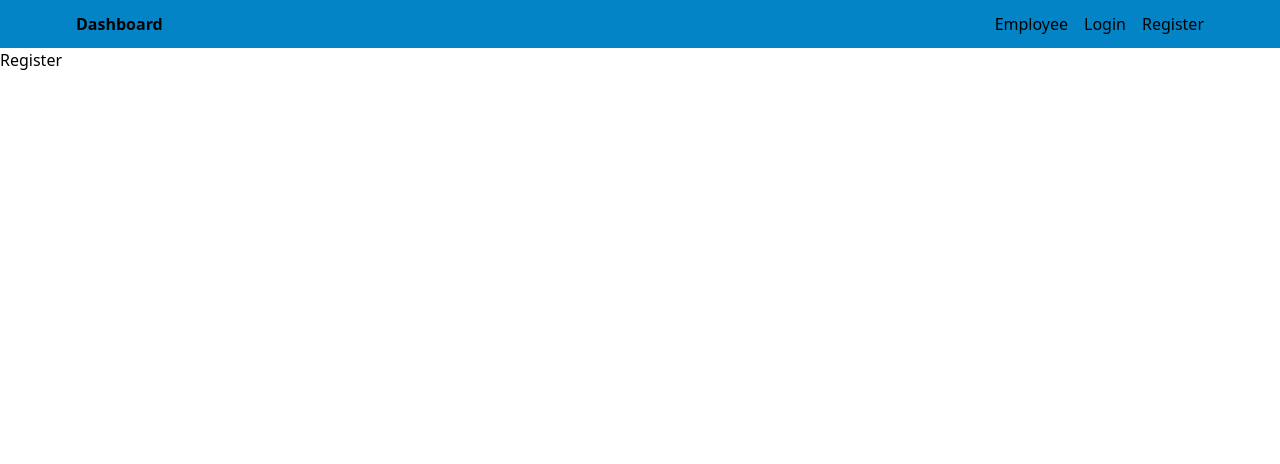
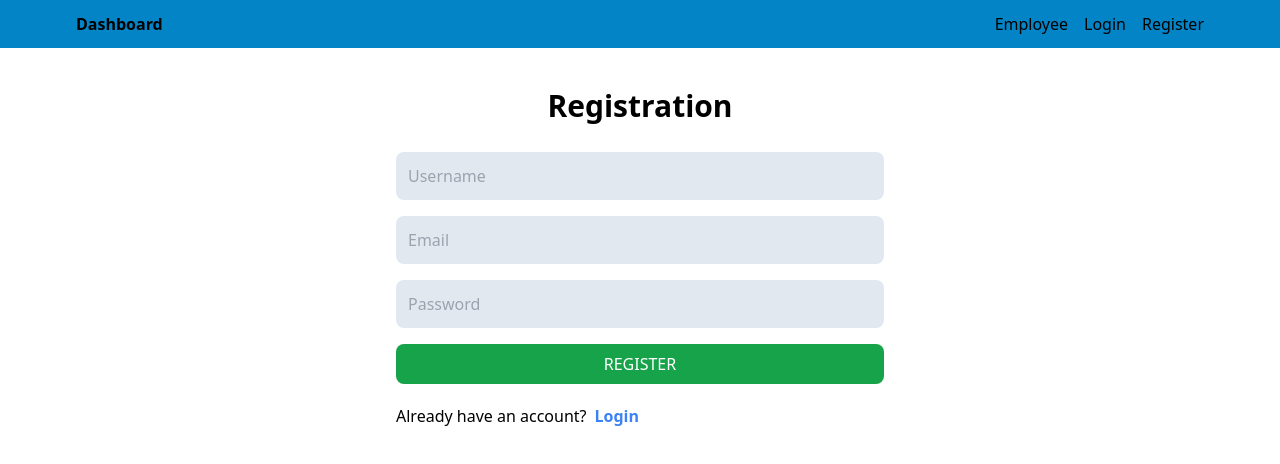
Before and after one commit to rishavConsoleLog21/ems, a React (Vite) app in the folder client/: page /register in a window 1280 px wide. Shown: the top 464 px of the page. Built offline with nearby package versions, Linux system fonts and the light colour scheme.

Commit message:
Add Registration Page & functionality

```diff
--- a/client/src/pages/Register.jsx
+++ b/client/src/pages/Register.jsx
@@ -1,7 +1,83 @@
-import React from "react";
+import { useState } from "react";
+import { Link } from "react-router-dom";
+const Register = () => {
+  const [formData, setFormData] = useState({});
+  const [error, setError] = useState(false);
+  const [loading, setLoading] = useState(false);
+  const handleChange = (e) => {
+    setFormData({ ...formData, [e.target.id]: e.target.value });
+  };
 
-const Register = () => {
-  return <div>Register</div>;
+  const handleSubmit = async (e) => {
+    e.preventDefault();
+    try {
+      setLoading(true);
+      setError(false);
+      const res = await fetch("/api/v1/auth/register", {
+        method: "POST",
+        headers: {
+          "Content-Type": "application/json",
+        },
+        body: JSON.stringify(formData),
+      });
+      const data = await res.json();
+      setLoading(false);
+      if (data.success === false) {
+        setError(true);
+        return;
+      }
+    } catch (error) {
+      setLoading(false);
+      setError(true);
+    }
+  };
+
+  return (
+    <div className="p-3 max-w-lg mx-auto">
+      <h1 className="text-3xl text-center font-semibold my-7">Registration</h1>
+      <form onSubmit={handleSubmit} className="flex flex-col gap-4">
+        <input
+          type="text"
+          placeholder="Username"
+          id="username"
+          className="bg-slate-200 p-3 rounded-lg"
+          required
+          onChange={handleChange}
+        />
+        <input
+          type="email"
+          placeholder="Email"
+          id="email"
+          className="bg-slate-200 p-3 rounded-lg"
+          required
+          onChange={handleChange}
+        />
+        <input
+          type="password"
+          placeholder="Password"
+          id="password"
+          className="bg-slate-200 p-3 rounded-lg"
+          required
+          onChange={handleChange}
+        />
+        <button
+          disabled={loading}
+          className="bg-green-600 text-white p-2 rounded-lg uppercase hover:opacity-85 disabled:opacity-70"
+        >
+          {loading ? "Loading..." : "Register"}
+        </button>
+      </form>
+      <div className="flex gap-2 mt-5">
+        <p className="">Already have an account? </p>
+        <Link to="/login" className="text-blue-600 font-semibold">
+          <span className="text-blue-500 hover:opacity-85">Login</span>
+        </Link>
+      </div>
+      <p className="text-red-700 mt-5">
+        {error && "An error occurred while registering. Please try again."}
+      </p>
+    </div>
+  );
 };
 
 export default Register;
--- a/client/vite.config.js
+++ b/client/vite.config.js
@@ -1,7 +1,15 @@
-import { defineConfig } from 'vite'
-import react from '@vitejs/plugin-react-swc'
+import { defineConfig } from "vite";
+import react from "@vitejs/plugin-react-swc";
 
 // https://vitejs.dev/config/
 export default defineConfig({
   plugins: [react()],
-})
+  server: {
+    proxy: {
+      "/api": {
+        target: "http://localhost:3000",
+        secure: false,
+      },
+    },
+  },
+});
```
Also changed, not shown: 1 other file (tests, documents, lock files or other folders).
